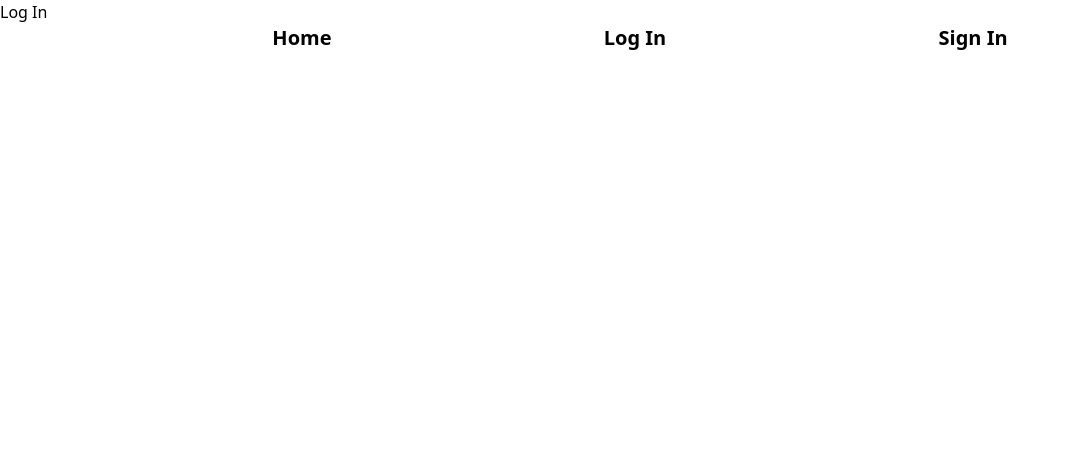
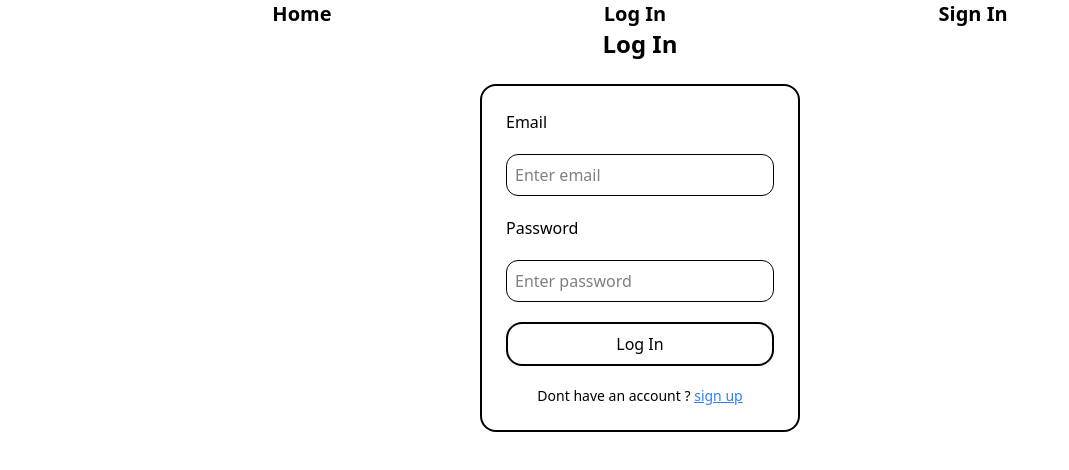
Before and after one commit to satyamrk18/Tiny-Blog, a React (Vite) app in the folder client/: page /login in a window 1280 px wide. Shown: the top 470 px of the page, without its empty margins (0-1069 px from the left). Built offline with nearby package versions, Linux system fonts and the light colour scheme.

Commit message:
log in page structure added

```diff
--- a/client/src/App.jsx
+++ b/client/src/App.jsx
@@ -17,7 +17,7 @@ const App = ()=>{
                 <Route path="/edit/:id" element={<EditBlog />}></Route>
                 <Route path="/blog/:slug" element={<ReadBlog />}></Route>
                 <Route path="/login" element={<LogIn />}></Route>
-                <Route path="/signin" element={<SignIn />}></Route>
+                <Route path="/signup" element={<SignIn />}></Route>
                 <Route path="*" element={<h1 className="text-center mt-5">page not found</h1>}></Route>
             </Routes>
             </BrowserRouter>
--- a/client/src/Views/LogIn.jsx
+++ b/client/src/Views/LogIn.jsx
@@ -1,11 +1,55 @@
 import Navbar from "../Components/Navbar";
+import { Link } from "react-router";
+import { useNavigate } from "react-router";
+import { useEffect, useState } from "react";
+import axios from "axios";
 const logIn = ()=>
 {
+    const loginUser = async ()=>
+    {
+
+    }
     return(
         <div>
-            <h1>Log In</h1>
-            <Navbar />
-        </div>
+      <Navbar />
+         <h1 className="text-2xl font-bold text-center mb-4">Log In</h1>
+      <form className="w-80 p-6 m-auto mt-6 flex flex-col gap-5 border-2 rounded-2xl">
+        <label>Email</label>
+        <input
+          type="email"
+          placeholder="Enter email"
+          className="border p-2 rounded-xl w-full"
+          autoComplete="email"
+          required
+        />
+
+        <label>Password</label>
+        <input
+          type="password"
+          placeholder="Enter password"
+          className="border p-2 rounded-xl w-full"
+          autoComplete="current-password"
+          required
+        />
+
+        <button
+          type="button"
+          className="m-auto border-2 p-2 rounded-2xl w-full cursor-pointer"
+          onClick={() => {
+            loginUser();
+          }}
+        >
+          Log In
+        </button>
+
+        <p className="text-sm text-center">
+          Dont have an account ?{" "}
+          <Link to="/signup" className="text-blue-500 underline">
+            sign up
+          </Link>
+        </p>
+      </form>
+    </div>
     )
 }
 export default logIn;
--- a/client/src/Views/SignIn.jsx
+++ b/client/src/Views/SignIn.jsx
@@ -31,9 +31,9 @@ const navigate = useNavigate();
 
   return (
     <div>
-      <h1 className="text-2xl font-bold text-center mb-4">Sign up</h1>
       <Navbar />
       <form className="w-80 p-6 m-auto mt-6 flex flex-col gap-5 border-2 rounded-2xl">
+         <h1 className="text-2xl font-bold text-center mb-4">Sign up</h1>
         <label>Username</label>
         <input
           type="text"
```
